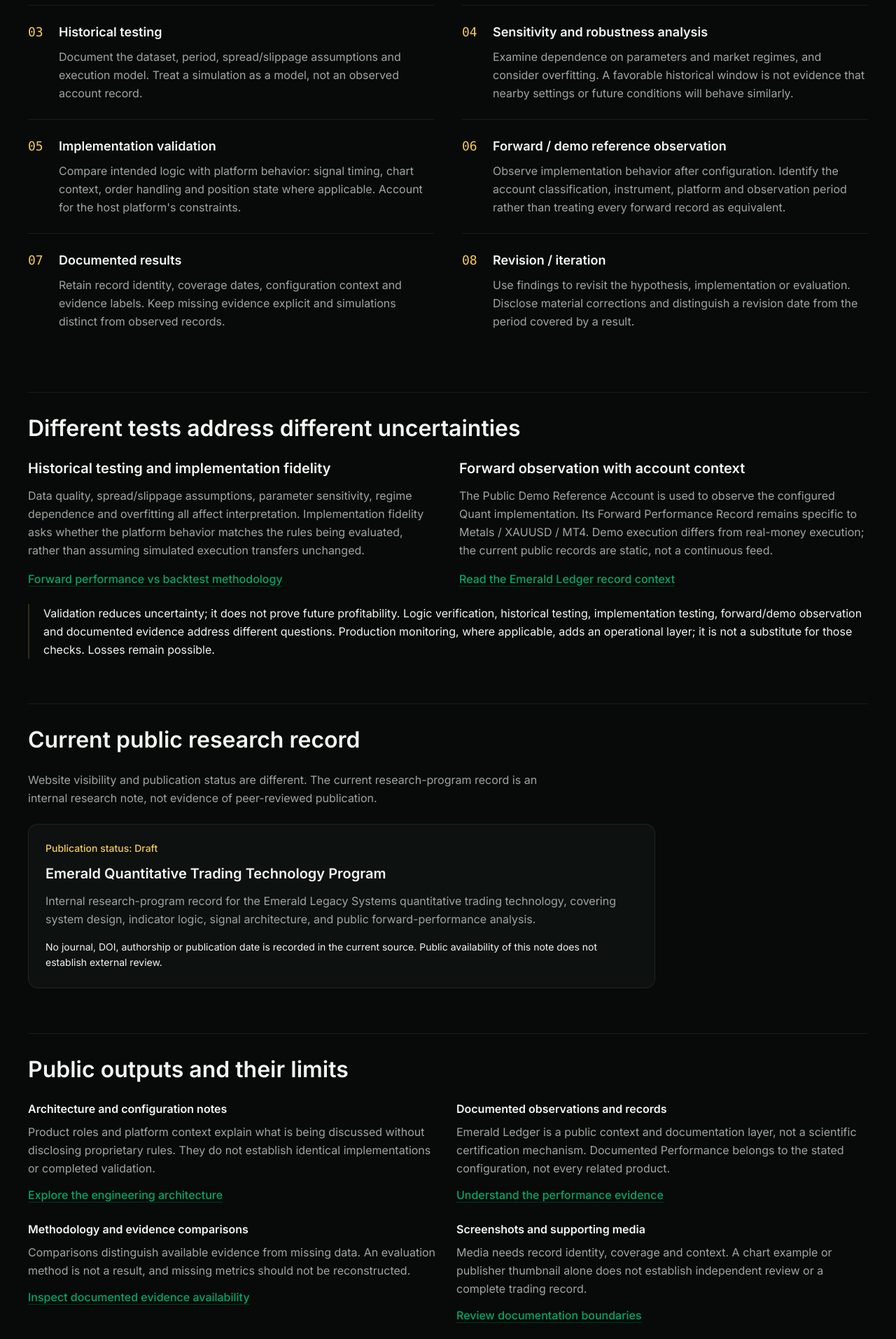
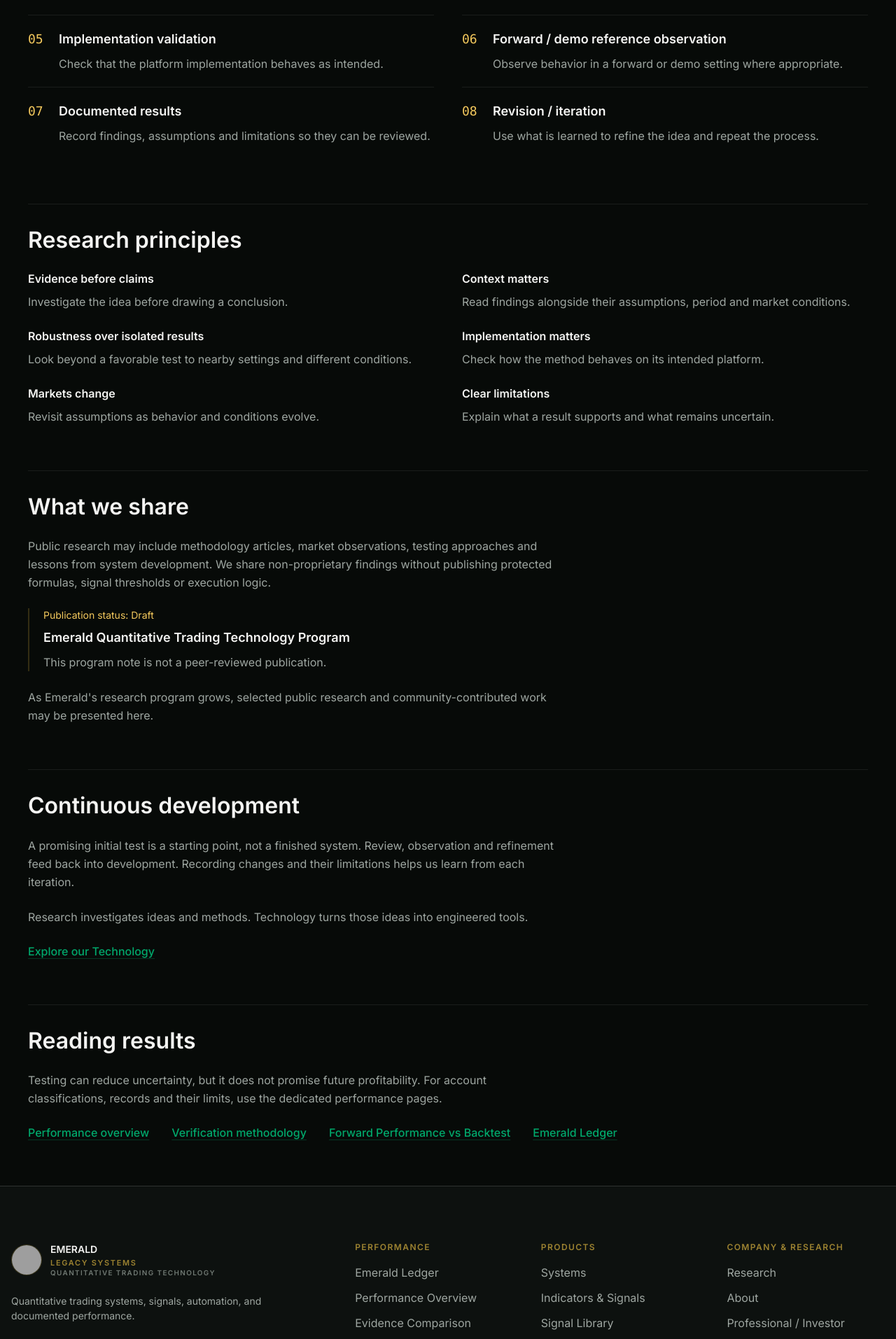
Before and after one commit to ezebedee/Emerald-Trading-Website, a Next.js app: page /research in a window 1280 px wide. Shown: the part 843-2756 px from the top of the page at 70% size. Built offline with nearby package versions, Linux system fonts and the light colour scheme; grey boxes are pictures that could not be loaded.

Commit message:
refine: simplify About and refocus Research content

```diff
--- a/scripts/audit-engineering-content.mjs
+++ b/scripts/audit-engineering-content.mjs
@@ -72,17 +72,14 @@ assert.match(technology, /getPublicSignalModules/);
 assert.match(technology, /getPublicPlatformDefinitions/);
 assert.match(research, /getPublicResearchEntries/);
 assert.match(research, /publicationLabels\[entry.publicationStatus\]/);
+assert.match(research, /do not imply every product has completed every stage/);
 assert.match(
   research,
-  /do not assert that every product has completed every stage/,
-);
-assert.match(
-  research,
-  /Validation reduces uncertainty; it does not prove future/,
+  /Testing can reduce uncertainty, but it does not promise future/,
 );
 assert.match(content, /Public Demo Reference Account/);
 assert.match(content, /Forward Performance Record/);
-assert.match(content, /Documented Performance/);
+assert.match(research, /href="\/performance"/);
 assert.match(content, /Metals \/ XAUUSD/);
 assert.match(content, /MT4/);
 assert.match(data, /trader opens the first trade/);
@@ -91,7 +88,22 @@ assert.match(
   /FineScalp capability is not attributed to Recovery Expert or Quant/,
 );
 assert.match(technology, /documentation remains planned/);
-assert.match(research, /not evidence of peer-reviewed publication/);
+assert.match(research, /not a peer-reviewed publication/);
+for (const phrase of [
+  "Research at Emerald Legacy Systems",
+  "From idea to implementation",
+  "Research principles",
+  "What we share",
+  "Continuous development",
+  "non-proprietary findings",
+  "without publishing protected formulas",
+  "community-contributed work may be presented here",
+])
+  assert.ok(research.includes(phrase), phrase);
+assert.doesNotMatch(
+  research,
+  /community is open|submit your|challenges are live|rewards are available/i,
+);
 assert.doesNotMatch(
   content,
   /AI-powered|machine learning|institutional-grade AI|scientifically proven|guaranteed profitability|risk-free trading|live account|independently verified|proven profits|guaranteed returns/i,
--- a/src/components/engineering/research-content.tsx
+++ b/src/components/engineering/research-content.tsx
@@ -1,5 +1,3 @@
-import { ArrowRight } from "lucide-react";
-import { LinkButton } from "@/components/ui/button";
 import { TextLink } from "@/components/ui/text-link";
 import { researchStages } from "@/data/content/engineering";
 import { getPublicResearchEntries } from "@/data/selectors/content";
@@ -14,26 +12,49 @@ const publicationLabels = {
   archived: "Archived",
 } as const;
 
+const principles = [
+  [
+    "Evidence before claims",
+    "Investigate the idea before drawing a conclusion.",
+  ],
+  [
+    "Context matters",
+    "Read findings alongside their assumptions, period and market conditions.",
+  ],
+  [
+    "Robustness over isolated results",
+    "Look beyond a favorable test to nearby settings and different conditions.",
+  ],
+  [
+    "Implementation matters",
+    "Check how the method behaves on its intended platform.",
+  ],
+  ["Markets change", "Revisit assumptions as behavior and conditions evolve."],
+  [
+    "Clear limitations",
+    "Explain what a result supports and what remains uncertain.",
+  ],
+] as const;
+
 export function ResearchContent() {
   const research = getPublicResearchEntries();
   return (
     <EngineeringLayout
-      label="Research / Testing and iteration"
-      title="Research, testing and documented iteration"
-      introduction="Quantitative systems need explicit questions, implementation checks and evidence that can be interpreted in context. Emerald's research approach separates an evaluation method from a claim about a product's outcomes."
+      label="Research and development"
+      title="Research at Emerald Legacy Systems"
+      introduction="Research is part of the development process, not a marketing label. We investigate market behavior, evaluate trading ideas and test assumptions to improve how our systems are built."
     >
-      <EngineeringSection title="An evaluation framework, not a completion certificate">
+      <EngineeringSection title="From idea to implementation">
         <p className="text-muted-foreground max-w-3xl leading-relaxed">
-          These stages describe what to investigate and document. They do not
-          assert that every product has completed every stage, passed every test
-          or reached production. Findings can send work back to an earlier
-          stage.
+          A useful idea must survive more than its first test. These steps guide
+          investigation and revision; they do not imply every product has
+          completed every stage.
         </p>
         <ol className="grid gap-x-10 md:grid-cols-2">
           {researchStages.map((stage, index) => (
             <li
               key={stage.title}
-              className="flex gap-4 border-t border-[var(--border)] py-6"
+              className="flex gap-4 border-t border-[var(--border)] py-5"
             >
               <span
                 aria-hidden="true"
@@ -51,165 +72,71 @@ export function ResearchContent() {
           ))}
         </ol>
       </EngineeringSection>
-      <EngineeringSection title="Different tests address different uncertainties">
-        <div className="grid gap-8 md:grid-cols-2">
-          <div>
-            <h3 className="text-xl font-semibold">
-              Historical testing and implementation fidelity
-            </h3>
-            <p className="text-muted-foreground mt-3 leading-relaxed">
-              Data quality, spread/slippage assumptions, parameter sensitivity,
-              regime dependence and overfitting all affect interpretation.
-              Implementation fidelity asks whether the platform behavior matches
-              the rules being evaluated, rather than assuming simulated
-              execution transfers unchanged.
+      <EngineeringSection title="Research principles">
+        <dl className="grid gap-x-10 gap-y-6 md:grid-cols-2">
+          {principles.map(([title, text]) => (
+            <div key={title}>
+              <dt className="font-semibold">{title}</dt>
+              <dd className="text-muted-foreground mt-2 leading-relaxed">
+                {text}
+              </dd>
+            </div>
+          ))}
+        </dl>
+      </EngineeringSection>
+      <EngineeringSection title="What we share">
+        <p className="text-muted-foreground max-w-3xl leading-relaxed">
+          Public research may include methodology articles, market observations,
+          testing approaches and lessons from system development. We share
+          non-proprietary findings without publishing protected formulas, signal
+          thresholds or execution logic.
+        </p>
+        {research.map((entry) => (
+          <div
+            key={entry.id}
+            className="max-w-3xl border-l-2 border-[var(--border-gold)] pl-5"
+          >
+            <p className="text-gold-warm text-sm">
+              Publication status: {publicationLabels[entry.publicationStatus]}
             </p>
-            <TextLink
-              href="/performance/live-vs-backtest"
-              className="mt-4 inline-block"
-            >
-              Forward performance vs backtest methodology
-            </TextLink>
+            <h3 className="mt-2 text-lg font-semibold">{entry.title}</h3>
+            <p className="text-muted-foreground mt-2 leading-relaxed">
+              This program note is not a peer-reviewed publication.
+            </p>
           </div>
-          <div>
-            <h3 className="text-xl font-semibold">
-              Forward observation with account context
-            </h3>
-            <p className="text-muted-foreground mt-3 leading-relaxed">
-              The Public Demo Reference Account is used to observe the
-              configured Quant implementation. Its Forward Performance Record
-              remains specific to Metals / XAUUSD / MT4. Demo execution differs
-              from real-money execution; the current public records are static,
-              not a continuous feed.
-            </p>
-            <TextLink href="/ledger" className="mt-4 inline-block">
-              Read the Emerald Ledger record context
-            </TextLink>
-          </div>
-        </div>
-        <p className="border-l-2 border-[var(--border-gold)] pl-5 leading-relaxed">
-          Validation reduces uncertainty; it does not prove future
-          profitability. Logic verification, historical testing, implementation
-          testing, forward/demo observation and documented evidence address
-          different questions. Production monitoring, where applicable, adds an
-          operational layer; it is not a substitute for those checks. Losses
-          remain possible.
+        ))}
+        <p className="text-muted-foreground max-w-3xl leading-relaxed">
+          As Emerald&apos;s research program grows, selected public research and
+          community-contributed work may be presented here.
         </p>
       </EngineeringSection>
-      <EngineeringSection title="Current public research record">
+      <EngineeringSection title="Continuous development">
         <p className="text-muted-foreground max-w-3xl leading-relaxed">
-          Website visibility and publication status are different. The current
-          research-program record is an internal research note, not evidence of
-          peer-reviewed publication.
-        </p>
-        {research.length ? (
-          research.map((entry) => (
-            <article
-              key={entry.id}
-              className="bg-surface max-w-4xl rounded-lg border border-[var(--border)] p-6"
-            >
-              <p className="text-gold-warm text-sm font-medium">
-                Publication status: {publicationLabels[entry.publicationStatus]}
-              </p>
-              <h3 className="mt-3 text-xl font-semibold">{entry.title}</h3>
-              <p className="text-muted-foreground mt-3 leading-relaxed">
-                {entry.summary}
-              </p>
-              <p className="mt-4 text-sm leading-relaxed">
-                No journal, DOI, authorship or publication date is recorded in
-                the current source. Public availability of this note does not
-                establish external review.
-              </p>
-            </article>
-          ))
-        ) : (
-          <p className="text-muted-foreground">
-            No public research record is currently available.
-          </p>
-        )}
-      </EngineeringSection>
-      <EngineeringSection title="Public outputs and their limits">
-        <dl className="grid gap-6 md:grid-cols-2">
-          <div>
-            <dt className="font-semibold">
-              Architecture and configuration notes
-            </dt>
-            <dd className="text-muted-foreground mt-2 leading-relaxed">
-              Product roles and platform context explain what is being discussed
-              without disclosing proprietary rules. They do not establish
-              identical implementations or completed validation.
-              <br />
-              <TextLink href="/technology" className="mt-3 inline-block">
-                Explore the engineering architecture
-              </TextLink>
-            </dd>
-          </div>
-          <div>
-            <dt className="font-semibold">
-              Documented observations and records
-            </dt>
-            <dd className="text-muted-foreground mt-2 leading-relaxed">
-              Emerald Ledger is a public context and documentation layer, not a
-              scientific certification mechanism. Documented Performance belongs
-              to the stated configuration, not every related product.
-              <br />
-              <TextLink href="/performance" className="mt-3 inline-block">
-                Understand the performance evidence
-              </TextLink>
-            </dd>
-          </div>
-          <div>
-            <dt className="font-semibold">
-              Methodology and evidence comparisons
-            </dt>
-            <dd className="text-muted-foreground mt-2 leading-relaxed">
-              Comparisons distinguish available evidence from missing data. An
-              evaluation method is not a result, and missing metrics should not
-              be reconstructed.
-              <br />
-              <TextLink
-                href="/performance/compare"
-                className="mt-3 inline-block"
-              >
-                Inspect documented evidence availability
-              </TextLink>
-            </dd>
-          </div>
-          <div>
-            <dt className="font-semibold">Screenshots and supporting media</dt>
-            <dd className="text-muted-foreground mt-2 leading-relaxed">
-              Media needs record identity, coverage and context. A chart example
-              or publisher thumbnail alone does not establish independent review
-              or a complete trading record.
-              <br />
-              <TextLink href="/verification" className="mt-3 inline-block">
-                Review documentation boundaries
-              </TextLink>
-            </dd>
-          </div>
-        </dl>
-      </EngineeringSection>
-      <EngineeringSection title="Research findings are not commercial promises">
-        <p className="text-muted-foreground max-w-3xl leading-relaxed">
-          A finding about a signal, parameter setting or historical period does
-          not establish a product-wide outcome. Indicator examples, Scanner
-          observations, Recovery Expert management and Quant strategy results
-          have different scopes. This methodology adds no performance estimates
-          and does not claim independent certification.
+          A promising initial test is a starting point, not a finished system.
+          Review, observation and refinement feed back into development.
+          Recording changes and their limitations helps us learn from each
+          iteration.
         </p>
         <p className="text-muted-foreground max-w-3xl leading-relaxed">
-          Material revisions should identify the affected configuration,
-          evidence and reason for change. Research owners must supply supporting
-          records before a result, completed validation stage or publication
-          claim is made public.
+          Research investigates ideas and methods. Technology turns those ideas
+          into engineered tools.
         </p>
-        <LinkButton
-          href="/technology"
-          variant="secondary"
-          trailingIcon={<ArrowRight aria-hidden="true" />}
-        >
-          Return to technology
-        </LinkButton>
+        <TextLink href="/technology">Explore our Technology</TextLink>
+      </EngineeringSection>
+      <EngineeringSection title="Reading results">
+        <p className="text-muted-foreground max-w-3xl leading-relaxed">
+          Testing can reduce uncertainty, but it does not promise future
+          profitability. For account classifications, records and their limits,
+          use the dedicated performance pages.
+        </p>
+        <div className="flex flex-wrap gap-x-8 gap-y-4">
+          <TextLink href="/performance">Performance overview</TextLink>
+          <TextLink href="/verification">Verification methodology</TextLink>
+          <TextLink href="/performance/live-vs-backtest">
+            Forward Performance vs Backtest
+          </TextLink>
+          <TextLink href="/ledger">Emerald Ledger</TextLink>
+        </div>
       </EngineeringSection>
     </EngineeringLayout>
   );
--- a/src/data/content/company-legal.ts
+++ b/src/data/content/company-legal.ts
@@ -2,6 +2,7 @@ export type CompanyLegalPage = {
   label: string;
   title: string;
   introduction: string;
+  nextLinks?: readonly { href: string; label: string }[];
   sections: readonly {
     title: string;
     paragraphs: readonly string[];
@@ -11,61 +12,40 @@ export type CompanyLegalPage = {
 
 export const companyLegalPages = {
   about: {
-    label: "Company / Technology",
+    label: "Company",
     title: "Emerald Legacy Systems",
     introduction:
-      "Quantitative trading technology: signals, software, automation and documented performance, with product roles and evidence kept in context.",
+      "Emerald Legacy Systems develops quantitative trading software, signal tools, automation systems and research-driven market technology for modern trading platforms.",
     sections: [
       {
-        title: "The company and the product are distinct",
+        title: "Our work",
         paragraphs: [
-          "Emerald Legacy Systems is the company/brand behind the technology presented on this website. Emerald Legacy System, without the final s, is the unified multi-signal indicator product. The company name should not be read as the name of a single strategy or a performance record.",
+          "Our work combines system design, market research, software engineering and practical implementation. The Emerald product family includes signal-generation tools, market scanners, trade-management technology and automated trading systems, each designed for a specific role within the trading workflow.",
         ],
-        link: { href: "/indicators", label: "Explore Emerald Legacy System" },
       },
       {
-        title: "A family of tools with different responsibilities",
+        title: "Research and development",
         paragraphs: [
-          "Emerald Legacy System provides signal analysis. Emerald Signal Scanner monitors configured signals and symbols. Emerald Recovery Expert supports semi-automated trade management after the trader opens the first trade. Emerald Quant System is the automated system offering with private investor access.",
-          "An indicator signal is not itself an instruction to execute a trade. Monitoring, assisted management and automated execution have different responsibilities and risks.",
+          "Research and iteration are central to how we work. We test ideas, study market behavior, refine algorithms and evaluate implementation results with the goal of improving our systems over time.",
         ],
-        link: { href: "/systems", label: "Review the product family" },
       },
       {
-        title: "Research and implementation",
+        title: "Transparency",
         paragraphs: [
-          "The research approach separates hypotheses, historical testing, implementation checks and forward observation. Documentation makes assumptions and configuration boundaries explicit. An evaluation framework does not establish that every product has completed every stage or that a strategy will be profitable.",
+          "We believe trading technology should be presented with clear context. Assumptions, results, platform limitations and risk should be communicated plainly rather than hidden behind marketing claims.",
         ],
-        link: { href: "/research", label: "Read the research approach" },
       },
       {
-        title: "Platform-aware software",
+        title: "Our commitment",
         paragraphs: [
-          "The product catalog covers MT4, MT5, TradingView and NinjaTrader. Availability is separate from execution behavior, delivery and activation. A platform listing does not establish identical capabilities or results across environments.",
+          "Our commitment is straightforward: build useful trading technology, improve it continuously and communicate its capabilities and limitations clearly.",
         ],
-        link: { href: "/platforms", label: "Compare platform guidance" },
       },
-      {
-        title: "Documentation with clear limits",
-        paragraphs: [
-          "Documented Results should identify their source, period and configuration. The current Quant Forward Performance Record uses a Public Demo Reference Account for Metals / XAUUSD / MT4. It is not real-money performance and is not attributed to every Emerald product.",
-          "Reviewable documentation does not imply independent audit or third-party certification. Missing evidence should remain visible rather than being treated as assurance.",
-        ],
-        link: {
-          href: "/verification",
-          label: "Understand the evidence boundary",
-        },
-      },
-      {
-        title: "Technology, not personalized advice",
-        paragraphs: [
-          "This website presents software, research and information, not individualized investment advice. Product descriptions do not establish suitability for a particular person, trading account or objective.",
-        ],
-        link: {
-          href: "/risk-disclosure",
-          label: "Read the trading risk disclosure",
-        },
-      },
+    ],
+    nextLinks: [
+      { href: "/technology", label: "Explore our Technology" },
+      { href: "/research", label: "Read our Research" },
+      { href: "/systems", label: "View our Systems" },
     ],
   },
   professional: {
--- a/src/data/content/engineering.ts
+++ b/src/data/content/engineering.ts
@@ -60,34 +60,34 @@ export const technologyResponsibilities = [
 export const researchStages = [
   {
     title: "Hypothesis / trading concept",
-    text: "Define the behavior to investigate, the market context and what would contradict the concept before interpreting results.",
+    text: "Identify a market behavior and a question that can be tested.",
   },
   {
     title: "Signal or execution design",
-    text: "Separate informational outputs from entry, position-management and exit responsibilities. Keep the intended product role and configuration explicit.",
+    text: "Define the logic and how to judge whether the idea holds up.",
   },
   {
     title: "Historical testing",
-    text: "Document the dataset, period, spread/slippage assumptions and execution model. Treat a simulation as a model, not an observed account record.",
+    text: "Test against historical data, noting data quality and execution assumptions.",
   },
   {
     title: "Sensitivity and robustness analysis",
-    text: "Examine dependence on parameters and market regimes, and consider overfitting. A favorable historical window is not evidence that nearby settings or future conditions will behave similarly.",
+    text: "Explore nearby settings and changing market conditions, not just the best result.",
   },
   {
     title: "Implementation validation",
-    text: "Compare intended logic with platform behavior: signal timing, chart context, order handling and position state where applicable. Account for the host platform's constraints.",
+    text: "Check that the platform implementation behaves as intended.",
   },
   {
     title: "Forward / demo reference observation",
-    text: "Observe implementation behavior after configuration. Identify the account classification, instrument, platform and observation period rather than treating every forward record as equivalent.",
+    text: "Observe behavior in a forward or demo setting where appropriate.",
   },
   {
     title: "Documented results",
-    text: "Retain record identity, coverage dates, configuration context and evidence labels. Keep missing evidence explicit and simulations distinct from observed records.",
+    text: "Record findings, assumptions and limitations so they can be reviewed.",
   },
   {
     title: "Revision / iteration",
-    text: "Use findings to revisit the hypothesis, implementation or evaluation. Disclose material corrections and distinguish a revision date from the period covered by a result.",
+    text: "Use what is learned to refine the idea and repeat the process.",
   },
 ] as const;
--- a/src/lib/seo/metadata.ts
+++ b/src/lib/seo/metadata.ts
@@ -119,7 +119,7 @@ export const routeSeoMetadata = {
   "/research": {
     title: "Quantitative Trading Research",
     description:
-      "Emerald's research approach to historical testing, implementation validation, forward demo observation and documented iteration, with explicit evidence limits.",
+      "Explore quantitative trading research at Emerald: market hypotheses, testing, system development, methodology and non-proprietary findings.",
     path: "/research",
   },
   "/verification": {
@@ -149,7 +149,7 @@ export const routeSeoMetadata = {
   "/about": {
     title: "About",
     description:
-      "Learn about Emerald Legacy Systems and its quantitative trading technology, research, and system-development approach.",
+      "Emerald Legacy Systems develops quantitative trading software and market technology through research, engineering and continuous improvement.",
     path: "/about",
   },
   "/privacy": {
```
Also changed, not shown: scripts/audit-company-legal.mjs (+14 -2 lines), src/components/company/company-legal-content.tsx (+12 -0 lines).
